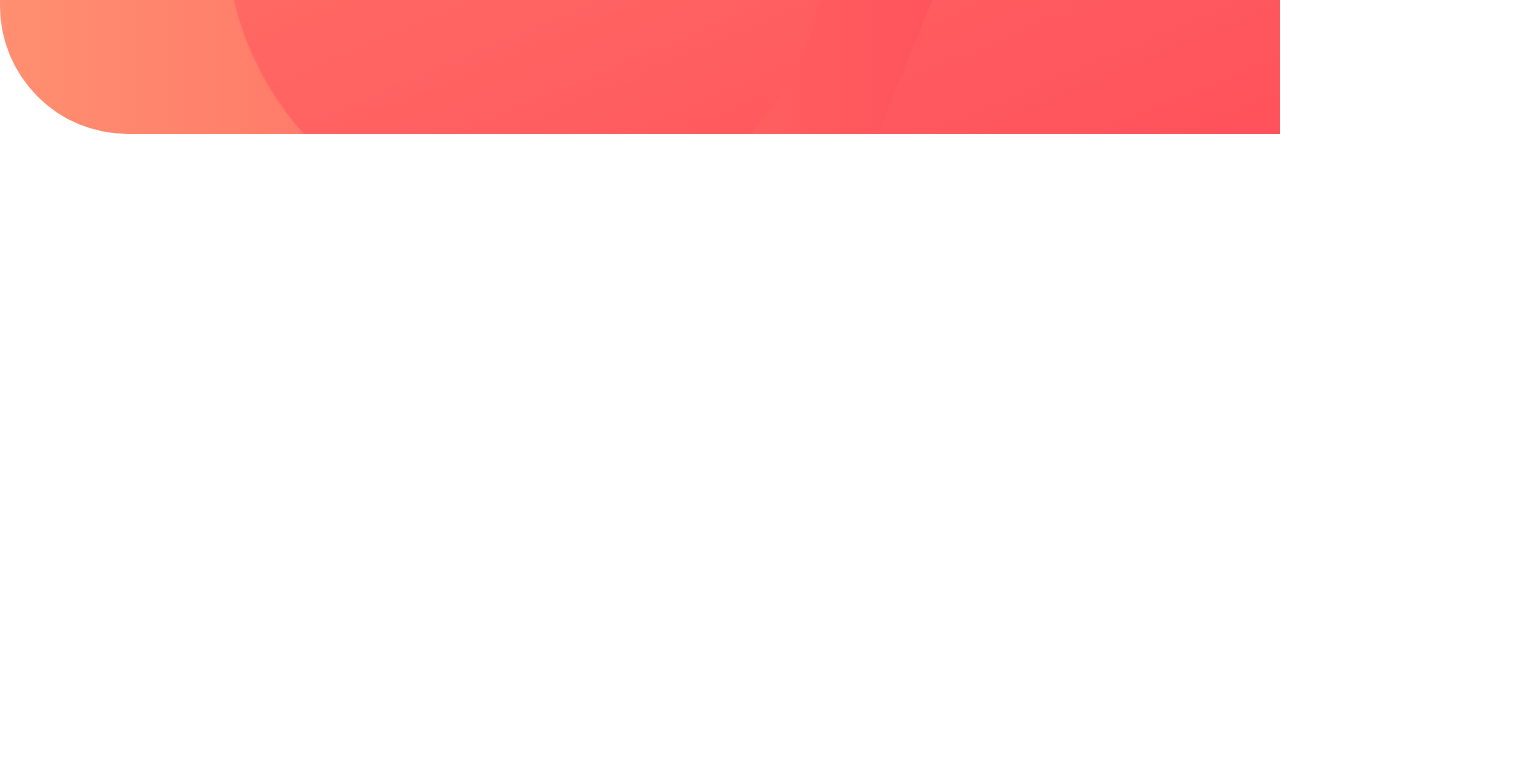
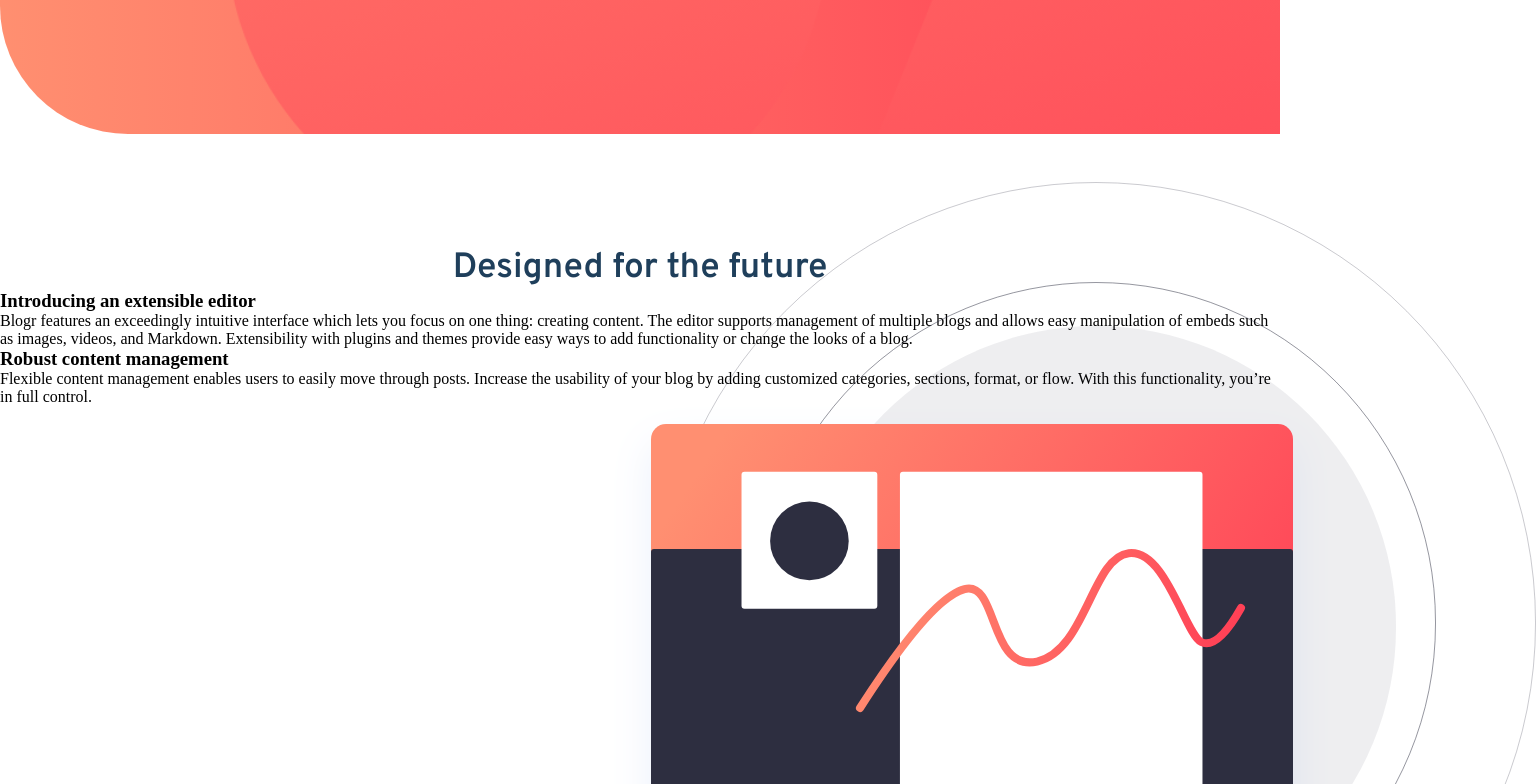
Before and after one commit to CrystalNyein/frontend-mentor-blogr-landing-page, a React (Create React App) app: page / in a window 1280 px wide. Shown: the part 666-1450 px from the top of the page, 1536 px wide, since content can reach past the window. Before the commit the page ends 800 px from the top, so only its background shows below. Built offline with nearby package versions, Linux system fonts and the light colour scheme.

Commit message:
Section1 html added

```diff
--- a/src/App.js
+++ b/src/App.js
@@ -1,10 +1,12 @@
 import "./App.css";
 import HeroSection from "./components/HeroSection";
+import MainSection from "./components/MainSection";
 
 const App = () => {
   return (
     <div className="App">
       <HeroSection />
+      <MainSection />
     </div>
   );
 };
--- /dev/null
+++ b/src/components/FeatureText.js
@@ -0,0 +1,13 @@
+import React from "react";
+import "./FeatureText.css";
+
+const FeatureText = (props) => {
+  return (
+    <div className="FeatureText">
+      <h3>{props.title}</h3>
+      <p>{props.text}</p>
+    </div>
+  );
+};
+
+export default FeatureText;
--- /dev/null
+++ b/src/components/MainSection.css
@@ -0,0 +1,20 @@
+.section1 {
+  position: relative;
+  min-height: 120vh;
+  /* height: 120vh;
+  background-image: url("../assets/images/illustration-editor-desktop.svg");
+  background-repeat: no-repeat;
+  background-size: 55rem;
+  background-position: center right -15rem; */
+}
+h2 {
+  text-align: center;
+  color: hsl(208, 49%, 24%);
+  padding-top: 7rem;
+  font-size: 2.2rem;
+}
+.section1 .deco-img {
+  position: absolute;
+  top: 3rem;
+  right: -16rem;
+}
--- /dev/null
+++ b/src/components/MainSection.js
@@ -0,0 +1,52 @@
+import React from "react";
+import FeatureText from "./FeatureText";
+import "./MainSection.css";
+import EditorImg from "../assets/images/illustration-editor-desktop.svg";
+
+const MainSection = () => {
+  const features = [
+    {
+      title: "Introducing an extensible editor",
+      text: `Blogr features an exceedingly intuitive interface which lets you focus on one thing: creating content.
+  The editor supports management of multiple blogs and allows easy manipulation of embeds such as images,
+  videos, and Markdown. Extensibility with plugins and themes provide easy ways to add functionality or
+  change the looks of a blog.`,
+    },
+    {
+      title: "Robust content management",
+      text: `Flexible content management enables users to easily move through posts. Increase the usability of your blog
+    by adding customized categories, sections, format, or flow. With this functionality, you’re in full control.`,
+    },
+    {
+      title: "State of the Art Infrastructure",
+      text: `With reliability and speed in mind, worldwide data centers provide the backbone for ultra-fast connectivity.
+    This ensures your site will load instantly, no matter where your readers are, keeping your site competitive.
+  `,
+    },
+    {
+      title: "Free, open, simple",
+      text: `Blogr is a free and open source application backed by a large community of helpful developers. It supports
+      features such as code syntax highlighting, RSS feeds, social media integration, third-party commenting tools,
+      and works seamlessly with Google Analytics. The architecture is clean and is relatively easy to learn.
+    `,
+    },
+    {
+      title: "Powerful tooling",
+      text: `Batteries included. We built a simple and straightforward CLI tool that makes customization and deployment a breeze, but
+      capable of producing even the most complicated sites.
+    `,
+    },
+  ];
+  return (
+    <main className="MainSection">
+      <section className="section1">
+        <h2 className="f-overpass">Designed for the future</h2>
+        <img class="deco-img" src={EditorImg} alt="Editor"></img>
+        <FeatureText title={features[0].title} text={features[0].text} />
+        <FeatureText title={features[1].title} text={features[1].text} />
+      </section>
+    </main>
+  );
+};
+
+export default MainSection;
```
Also changed, not shown: src/components/FeatureText.css (added).
